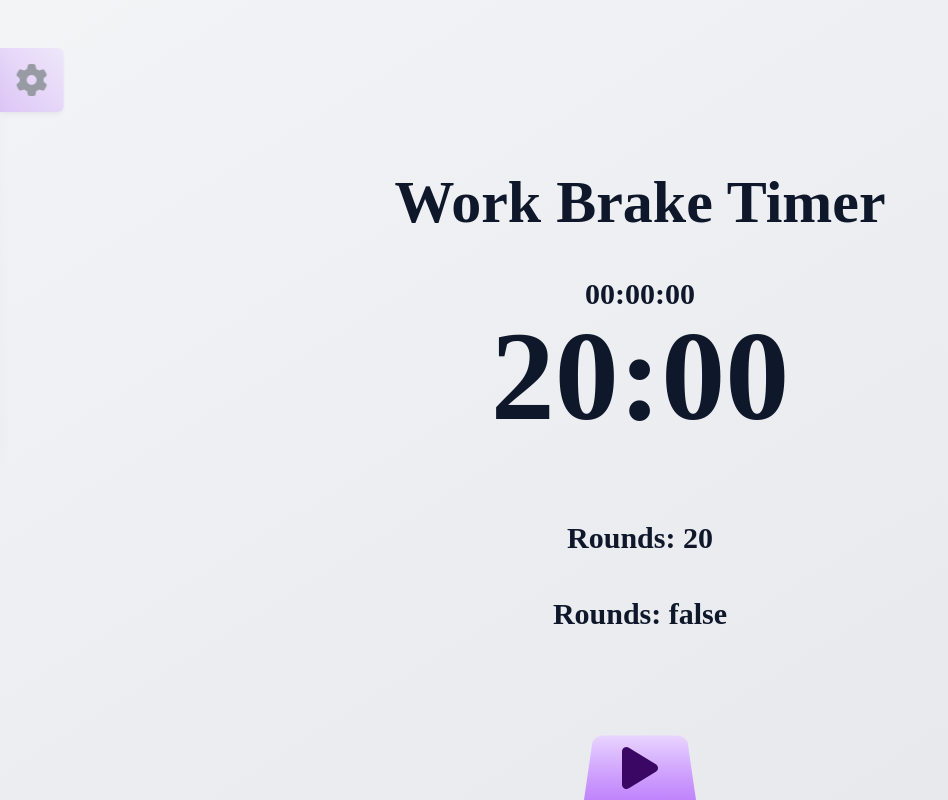
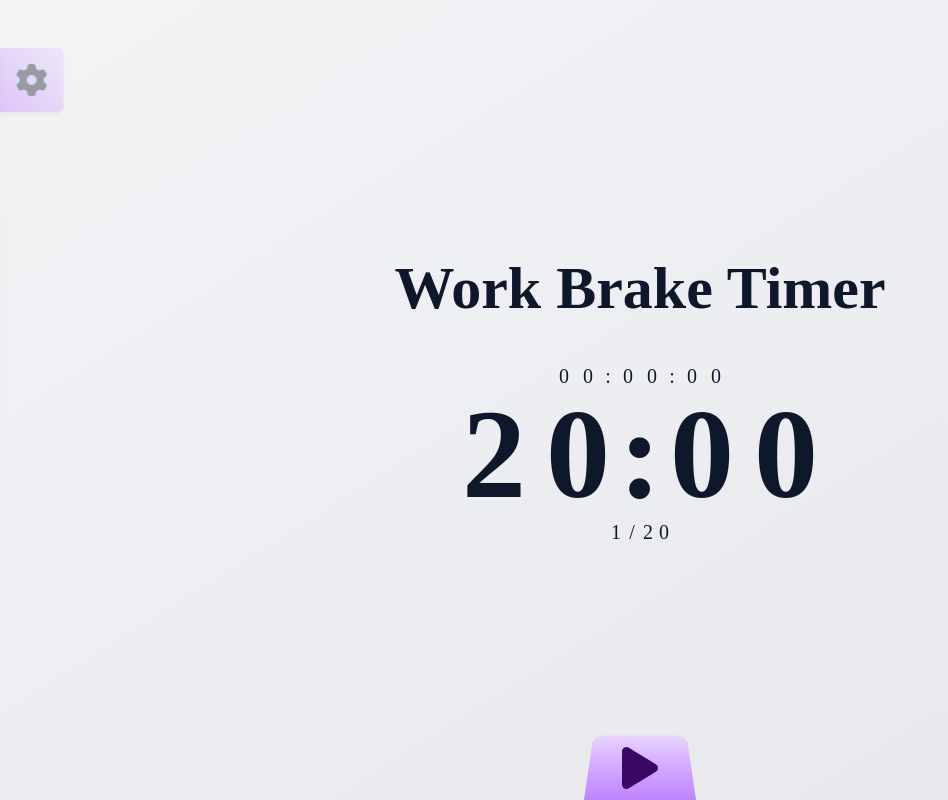
Before and after one commit to DawidFrankiewicz/pomodoro-work-break-timer, a Nuxt app: page / in a window 1280 px wide. Shown: the whole page, without its empty margins (0-948 px from the left). Built offline with nearby package versions, Linux system fonts and the light colour scheme.

Commit message:
Added time/rounds dfisplays

```diff
--- a/components/Timer.vue
+++ b/components/Timer.vue
@@ -6,15 +6,19 @@ const props = defineProps({
     },
 });
 
-const workTime = ref(props.config.workTime);
-const breakTime = ref(props.config.breakTime);
+const workTime = computed(() => props.config.workTime);
+const breakTime = computed(() => props.config.breakTime);
 
 const timer = ref(workTime.value);
 const totalTimer = ref(0);
 const isTimerRunning = ref(false);
 const isWorkTime = ref(true);
 
-let timerInterval;
+const currentRound = computed(() => {
+    return Math.ceil(
+        (totalTimer.value + 1) / (workTime.value + breakTime.value)
+    );
+});
 
 watch(
     () => props.config,
@@ -56,13 +60,19 @@ const resetTimer = () => {
     isWorkTime.value = true;
 };
 
+let timerInterval;
+
 const startTimer = () => {
     isTimerRunning.value = true;
     timerInterval = setInterval(() => {
-        if (timer.value <= 0) {
+        if (timer.value <= 1) {
             if (isWorkTime.value) {
+                timer.value--;
+                totalTimer.value++;
                 startBreak();
             } else {
+                timer.value--;
+                totalTimer.value++;
                 startWork();
             }
         } else {
@@ -92,27 +102,49 @@ const startWork = () => {
     <div
         class="mx-auto flex min-h-screen max-w-[1920px] flex-col items-center justify-center"
     >
-        <h1 class="py-6 text-6xl font-bold">Work Brake Timer</h1>
+        <h1 class="px-2 py-6 text-center text-6xl font-bold">
+            Work Brake Timer
+        </h1>
         <div class="flex flex-col items-center rounded-sm px-6 py-5">
-            <span class="text-3xl font-bold">
-                {{ displayTime(totalTimer, true) }}
-            </span>
-            <span class="text-9xl font-bold">
-                {{ displayTime(timer) }}
-            </span>
-        </div>
-        <div class="rounded-sm px-6 py-5 text-3xl font-bold"></div>
-        <div
-            v-if="props.config.totalRounds"
-            class="rounded-sm px-6 py-5 text-3xl font-bold"
-        >
-            Rounds: {{ props.config.totalRounds }}
-        </div>
-        <div
-            v-if="props.config.isInfinite !== undefined"
-            class="rounded-sm px-6 py-5 text-3xl font-bold"
-        >
-            Rounds: {{ props.config.isInfinite }}
+            <div class="flex select-none text-center text-xl">
+                <span
+                    v-for="char in [...displayTime(totalTimer, true)]"
+                    class="flex justify-center"
+                    :class="char === ':' ? 'w-4' : 'w-6'"
+                >
+                    {{ char }}
+                </span>
+            </div>
+            <div class="flex select-none text-center text-9xl font-bold">
+                <span
+                    v-for="char in [...displayTime(timer)]"
+                    class="flex justify-center"
+                    :class="char === ':' ? 'w-10' : 'w-[84px]'"
+                >
+                    {{ char }}
+                </span>
+            </div>
+            <div class="flex select-none items-center text-center text-xl">
+                <span
+                    v-for="char in [...String(currentRound)]"
+                    class="flex w-4 justify-center"
+                >
+                    {{ char }}
+                </span>
+                <span class="flex w-4 justify-center">/</span>
+                <span
+                    v-if="!props.config.isInfinite"
+                    v-for="char in [...String(props.config.totalRounds)]"
+                    class="flex w-4 justify-center"
+                >
+                    {{ char }}
+                </span>
+                <font-awesome-icon
+                    v-else
+                    class="fa-xs ml-1"
+                    :icon="['fas', 'infinity']"
+                />
+            </div>
         </div>
 
         <TimerControls
@@ -122,4 +154,3 @@ const startWork = () => {
         />
     </div>
 </template>
-6
--- a/components/TimerControls.vue
+++ b/components/TimerControls.vue
@@ -18,7 +18,6 @@ const emit = defineEmits(['start-timer', 'stop-timer']);
             class="group relative z-20 flex origin-bottom items-center px-4 text-purple-950"
         >
             <font-awesome-icon
-                ref="applyButtonIcon"
                 :icon="isTimerRunning ? ['fas', 'pause'] : ['fas', 'play']"
                 class="pointer-events-none h-12 w-12 origin-bottom transition-transform group-hover:scale-110"
             />
```
